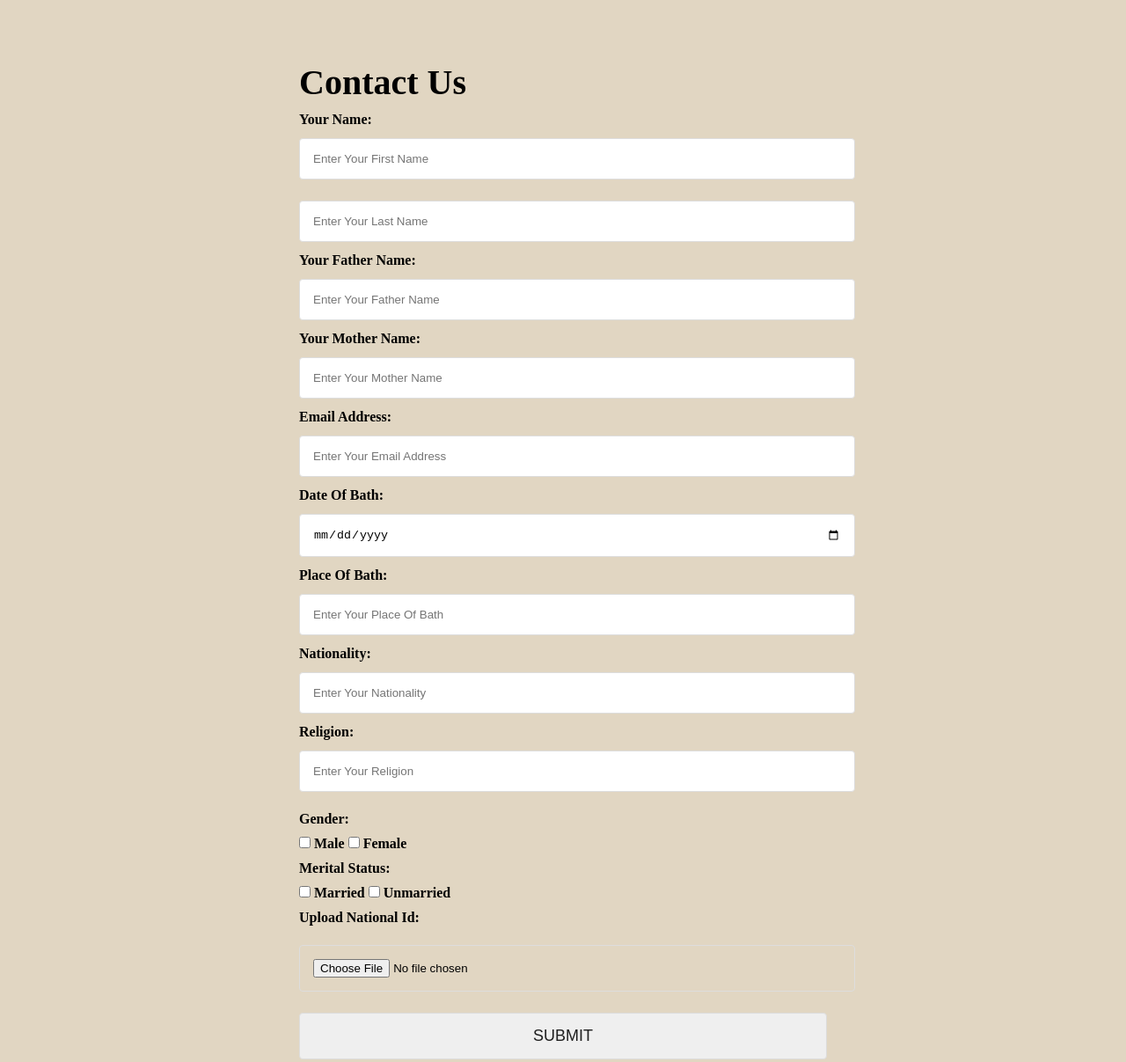
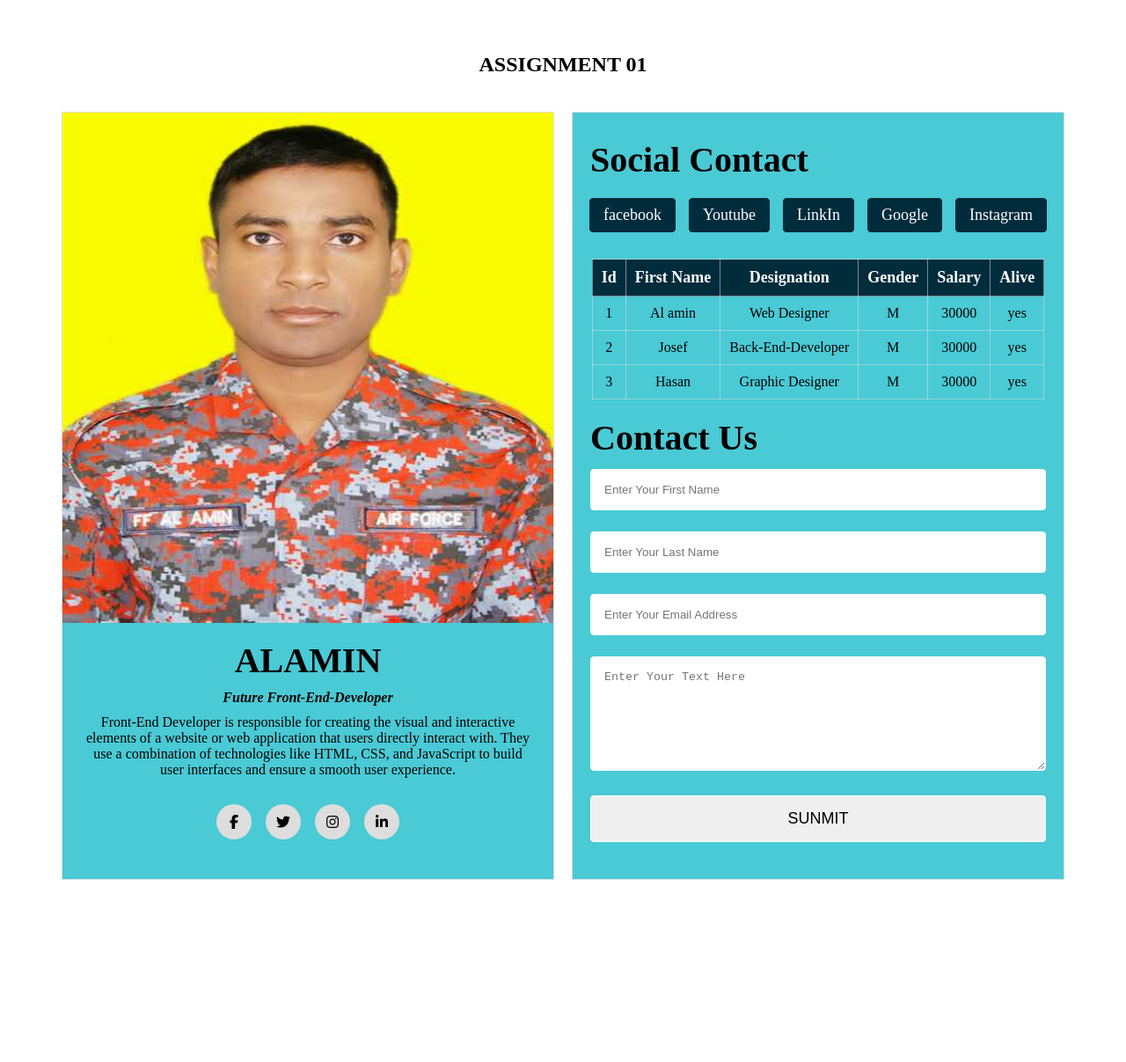
Before and after one commit to JOSEFALAMIN/alaminwebdesignnsa, a plain HTML site: page index.html in a window 1280 px wide. Shown: the top 1207 px of the page at 88% size. After the commit the page ends 1060 px from the top, so only its background shows below. Drawn offline with Linux system fonts and the light colour scheme; files whose address does not match are found by name.

Commit message:
Assignment 01 my Simple Profile page

```diff
--- a/assets/css/style.css
+++ b/assets/css/style.css
@@ -4,12 +4,16 @@
 ************************/
 
 :root{
-   --body-color: #E1D6C2;
-   --text-color: #000;
-   --input-bdr: #ddd;
-   --black-color: #1F1F1F;
-   --th-color: #012C3C;
-   --white-color: #fff;
+    --heading-color: #000;
+    --social-icon-bg: #ddd;
+    --social-icon-hover: #D2DBE5;
+    --white-color: #fff;
+    --heading-hover-color: #2B6F7E;
+    --profile-items-bg: #49CAD5;
+    --icon-hover: #49CAD5;
+    --th-color: #012C3C;
+    --table-bdr: #dddddd8a;
+    --social-contact-bg: #012C3C;
 }
 *{
     margin: 0;
@@ -17,8 +21,6 @@
 }
 body{
     font-size: 16px;
-    color: var(--text-color);
-    background-color: var(--body-color);
 }
 .container{
     max-width: 1140px;
@@ -29,78 +31,147 @@ a{
 }
 h2{
     font-size: 40px;
+    color: var(--heading-color);
 }
-
+.profile-content h4{
+    color: var(--heading-color);
+}
 ul{
     list-style-type: none;
 }
-
+ol{
+    list-style-type: none;
+}
+.social-icon ul{
+    display: inline-flex;
+    padding: 0;
+}
+.social-icon ul li a{
+    display: inline-flex;
+    width: 40px;
+    height: 40px;
+    color: var(--text-color);
+    background-color: var(--social-icon-bg);
+    border-radius: 50%;
+    align-items: center;
+    justify-content: center;
+    margin: 0 8px;
+    transition: .3s;
+}
 
 /*********************
-   Start  Contact Form Section Css
-*****************************************/
-.contactform-section{
-    padding: 60px 0;
+    profile Section Css
+*******************************/
+
+.profile-section{
+    margin: 60px 0 60px 0;
 }
-.contactform,
-.table-wrapper{
-    max-width: 600px;
-    margin: 0 auto;
+.profile-section h1{
+    text-align: center;
+    margin: 40px 0;
+    text-transform: uppercase;
 }
-.contactform h2{
-    margin: 10px 0;
+.profile-wrapper{
+    display: flex;
+    gap: 20px;
 }
-.contactform label{
+.profile-items{
+    width: 50%;
+    text-align: center;
+    border: 1px solid #ddd;
+    background-color: var(--profile-items-bg);
+}
+.profile-img img{
+    width: 100%;
+    height: 580px;
+}
+.profile-content{
+    padding: 15px 20px;
+}
+.profile-content a h2{
+   text-transform: uppercase;
+}
+.profile-content a h2:hover{
+    color: var(--white-color);
+    transition: .3s;
+}
+.profile-content h4{
     font-size: 16px;
-    font-weight: 600;
+    padding: 10px 0;
+}
+.profile-content .social-icon{
+    margin: 30px 0;
+}
+.profile-content .social-icon ul li a:hover{
+    background-color: var(--social-icon-hover);
+    color: var(--icon-hover);
 }
 
-.contactform input:not([type="image" i], [type="range" i], [type="checkbox" i], [type="radio" i]) {
+/*******************
+        End Profile Section
+***************************************/
+
+/*******************
+        Start  Form Section
+***************************************/
+.contactform h2{
+    text-align: left;
+    margin: 20px 0 0 20px;
+    color: var(--text-color);
+}
+.contactform>form{
+    margin: 0 20px;
+    overflow: hidden;
+}
+.contactform input:not([type="image" i], [type="range" i], [type="checkbox" i], [type="radio" i]), textarea, button {
     width: 100%;
     padding: 15px;
     margin: 12px 0;
-    border: 1px solid var(--input-bdr);
+    border: 1px solid var(--white-color);
     border-radius: 4px;
+    box-sizing: border-box;
+}
+.contactform textarea{
+    height: 130px;
 }
 .contactform input:focus-visible {
     outline-offset: 0px;
     outline: 0;
 }
+.contactform textarea:focus-visible {
+    outline-offset: 0px;
+    outline: 0;
+}
+
 .dis-block{
     display: block;
     margin: 10px 0;
 }
-.contactform input[type="button" i]{
+.contactform button{
     font-size: 18px;
     text-transform: uppercase;
     cursor: pointer;
-    color: var(--black-color);
-    transition: .3s;
 }
-.contactform input[type="button" i]:hover{
-    background-color: var(--th-color);
+.contactform button:hover{
+    background-color: var(--social-icon-hover);
     color: var(--white-color);
 }
 
-/*********************
-   End  Contact Form Section Css
-****************************************/
+
+/*******************
+        End  Form Section
+***************************************/
 
 /*********************
    Start Table Section Css
 ****************************************/
-
-.table-section{
-    margin: 60px 0;
-}
-.table-wrapper h2{
-    margin: 20px 0;
-}
-.table-wrapper table{
-    width: 100%;
+.table-wrapper {
+    display: inline-flex;
+    justify-content: center;
+    margin-top: 30px;
 }
 .table-wrapper table, th, td{
-    border: 1px solid var(--black-color);
+    border: 1px solid var(--table-bdr);
     border-collapse: collapse;
     padding: 10px;
 }
@@ -120,3 +191,43 @@ ul{
 /*********************
    Start Table Section Css
 ****************************************/
+
+/*********************
+   Start Ol Css
+****************************************/
+
+.ol-wrapper{
+    margin-top: 30px;
+}
+.ol-wrapper h5{
+    font-size: 40px;
+    text-align: left;
+    color: var(--text-color);
+    margin: 0 0 20px 20px;
+}
+.social-contact{
+    display: inline-flex;
+    gap: 15px;
+    overflow: hidden;
+}
+.social-contact li a{
+    display: inline-block;
+    color: var(--white-color);
+    font-size: 18px;
+    padding: 8px 15px;
+    background: var(--social-contact-bg);
+    border-radius: 4px;
+    border: 1px solid var(--social-contact-bg);
+    transition: .3s;
+}
+.social-contact li a:hover{
+    background-color: transparent;
+    border: 1px solid var(--social-contact-bg);
+}
+
+
+
+
+/*********************
+   Start ol Css
+****************************************/
--- a/index.html
+++ b/index.html
@@ -3,7 +3,7 @@
 <head>
     <meta charset="UTF-8">
     <meta name="viewport" content="width=device-width, initial-scale=1.0">
-    <title>Assignment 02</title>
+    <title>My Simple Profile page</title>
      <!-- Font Awesome Css-->
       <link rel="stylesheet" href="assets/css/all.css">
      <!-- Custom Css-->
@@ -11,56 +11,48 @@
 </head>
 <body>
 
-    <!-- Start Form Section -->
+    <section class="profile-section">
+        <div class="container">
+                <h1>Assignment 01</h1>
+           <div class="profile-wrapper">
+                <div class="profile-items">
+                    <div class="profile-img">
+                        <img src="assets/images/profile-img1.jpg" alt="profile-img1">
+                    </div><!-- profile-img-->
+                    <div class="profile-content">
+                       <a href="https://www.facebook.com/alaminjs"> <h2><b>alamin</b></h2></a>
+                        <h4><i>Future Front-End-Developer</i></h4>
+                        <p>Front-End Developer is responsible for creating the visual and interactive elements of a website or web application that users directly interact with. They use a combination of technologies like HTML, CSS, and JavaScript to build user interfaces and ensure a smooth user experience.</p>
+                        <div class="social-icon">
+                            <ul>
+                                <li><a href="#" alt="_blank"><i class="fa-brands fa-facebook-f"></i></a></li>
+                                <li><a href="#"><i class="fa-brands fa-twitter"></i></a></li>
+                                <li><a href="#"><i class="fa-brands fa-instagram"></i></a></li>
+                                <li><a href="#"><i class="fa-brands fa-linkedin-in"></i></a></li>
+                            </ul><!-- ul -->
+                        </div><!-- social-icon -->
+                    </div><!-- profile-content -->
+                </div><!-- profile-items -->
+                <div class="profile-items">
 
-    <section class="contactform-section">
-        <div class="container">
-            <div class="contactform">
-                <h2>Contact Us</h2>
-                <form action="#">
-                    <label for="name">Your Name: </label>
-                    <input type="text" class="" id="" placeholder="Enter Your First Name" required>
-                    <input type="text" class="" id="" placeholder="Enter Your Last Name">
-                    <label for="fname">Your Father Name: </label>
-                    <input type="text" class="" id="" placeholder="Enter Your Father Name">
-                    <label for="mname">Your Mother Name: </label>
-                    <input type="text" class="" id="" placeholder="Enter Your Mother Name">
-                    <label for="email">Email Address: </label>
-                    <input type="email" class="" id="" placeholder="Enter Your Email Address" required>
-                    <label for="date">Date Of Bath: </label>
-                    <input type="date" id="birthday" name="birthday">
-                    <label for="bath">Place Of Bath: </label>
-                    <input type="text" class="" id="" placeholder="Enter Your Place Of Bath">
-                    <label for="nationality">Nationality: </label>
-                    <input type="text" class="" id="" placeholder="Enter Your Nationality">
-                    <label for="religion">Religion: </label>
-                    <input type="text" class="" id="" placeholder="Enter Your Religion">
-                    <label for="gender" class="dis-block">Gender: </label>
-                    <input type="checkbox" class="" id="" value="Male">
-                    <label for="male">Male </label>
-                    <input type="checkbox" class="" id="" value="Female">
-                    <label for="female">Female </label>
-                    <label for="meritalstatius" class="dis-block">Merital Status: </label>
-                    <input type="checkbox" class="" id="" value="Married">
-                    <label for="married">Married </label>
-                    <input type="checkbox" class="" id="" value="Unmarried">
-                    <label for="unmarried">Unmarried </label>
-                    <label for="nationalid" class="dis-block">Upload National Id: </label>
-                    <input type="file" class="" id="">
-                    <input type="button" value="submit">
-                </form><!-- Form -->
-            </div><!-- contactform-->
-        </div><!-- container -->
-    </section><!-- contactform-section -->
+                    <!-- Start Ordered List -->
 
-    <!-- End Form Section -->
+                    <div class="ol-wrapper">
+                            <h5>Social Contact</h5>
+                        <ol class="social-contact">
+                            <li><a href="https://www.facebook.com/alaminjs" target="_blank">facebook</a></li>
+                            <li><a href="https://www.youtube.com/" target="_blank">Youtube</a></li>
+                            <li><a href="#">LinkIn</a></li>
+                            <li><a href="#">Google</a></li>
+                            <li><a href="#">Instagram</a></li>
+                        </ol>
+                    </div>
 
-    <!-- Start Table Section -->
+                    <!-- End Ordered List -->
 
-    <section class="table-section">
-        <div class="container">
+                    <!-- Start Table -->
+
                     <div class="table-wrapper">
-                <h2>Table Design</h2>
                         <table>
                             <tr>
                                 <th>Id</th>
@@ -88,42 +80,37 @@
                             </tr>
                             <tr>
                                 <td>3</td>
-                        <td>Jony</td>
+                                <td>Hasan</td>
                                 <td>Graphic Designer</td>
-                        <td>M</td>
-                        <td>30000</td>
-                        <td>yes</td>
-                    </tr>
-                    <tr>
-                        <td>4</td>
-                        <td>Sabbir</td>
-                        <td>Degital Marketing</td>
-                        <td>M</td>
-                        <td>30000</td>
-                        <td>yes</td>
-                    </tr>
-                    <tr>
-                        <td>5</td>
-                        <td>Mominul</td>
-                        <td>Wordpress Developer</td>
-                        <td>M</td>
-                        <td>30000</td>
-                        <td>yes</td>
-                    </tr>
-                    <tr>
-                        <td>6</td>
-                        <td>Hasan</td>
-                        <td>CPA</td>
                                 <td>M</td>
                                 <td>30000</td>
                                 <td>yes</td>
                             </tr>
                         </table>
                     </div><!-- table-wrapper -->
+
+                    <!-- End Table -->
+
+                    <!-- Start Form  -->
+
+                    <div class="contactform">
+                        <h2>Contact Us</h2>
+                        <form action="#">
+                            <input type="text" class="" id="" placeholder="Enter Your First Name" required>
+                            <input type="text" class="" id="" placeholder="Enter Your Last Name">
+                            <input type="email" class="" id="" placeholder="Enter Your Email Address" required>
+                            <textarea name="text" id="" placeholder="Enter Your Text Here"></textarea>
+                            <button>Sunmit</button>
+                        </form><!-- Form -->
+                    </div><!-- contactform-->
+
+                    <!-- End Form -->
+
+                </div><!-- profile-items -->
+
+           </div><!-- profile-wrapper -->
         </div><!-- container -->
-    </section><!-- table-section -->
-
-    <!-- End Table Section -->
+    </section><!-- profile-section -->
 
 </body>
 </html>
```
Also changed, not shown: assets/images/profile-img1-1.jpg (renamed from assets/images/team-img1.jpg), assets/images/profile-img1.jpg (added), assets/images/profile-img2-2.jpg (renamed from assets/images/team-img2.jpg). Lines whose indentation alone changed are shown as unchanged.
